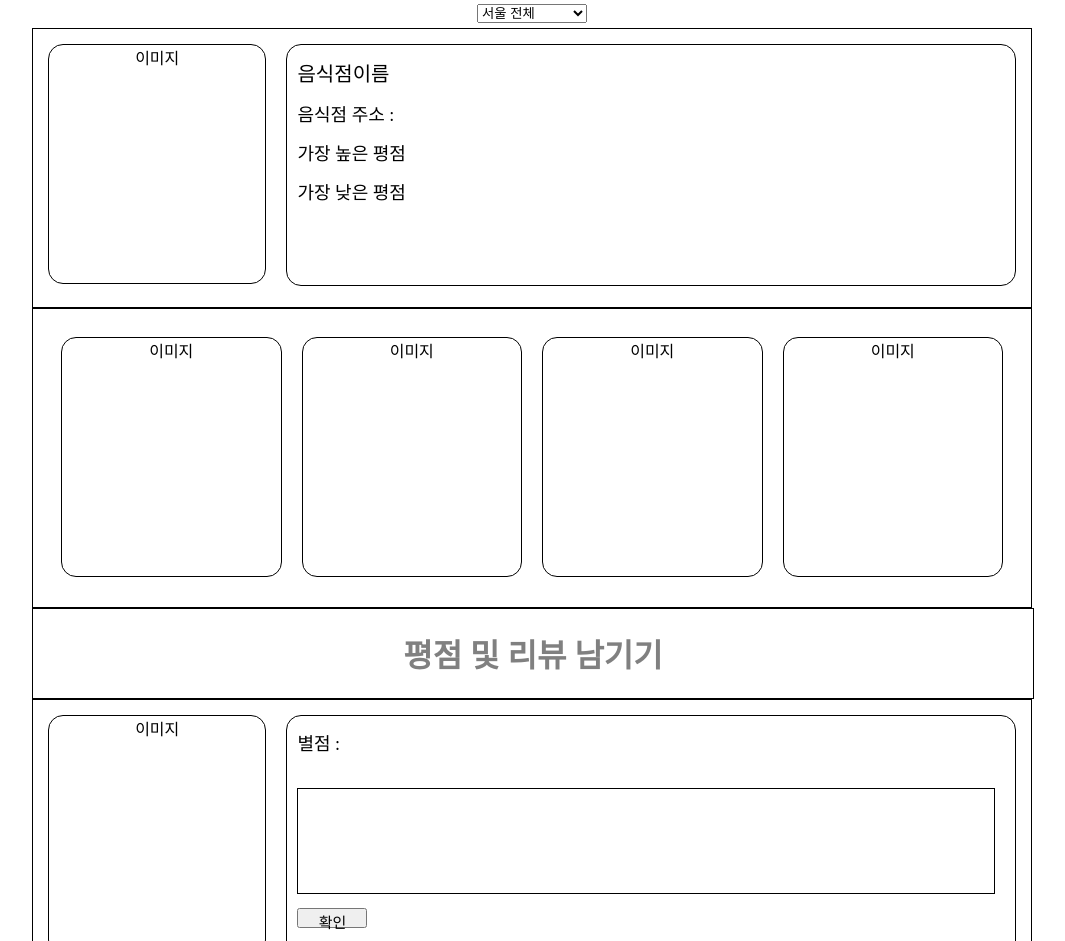
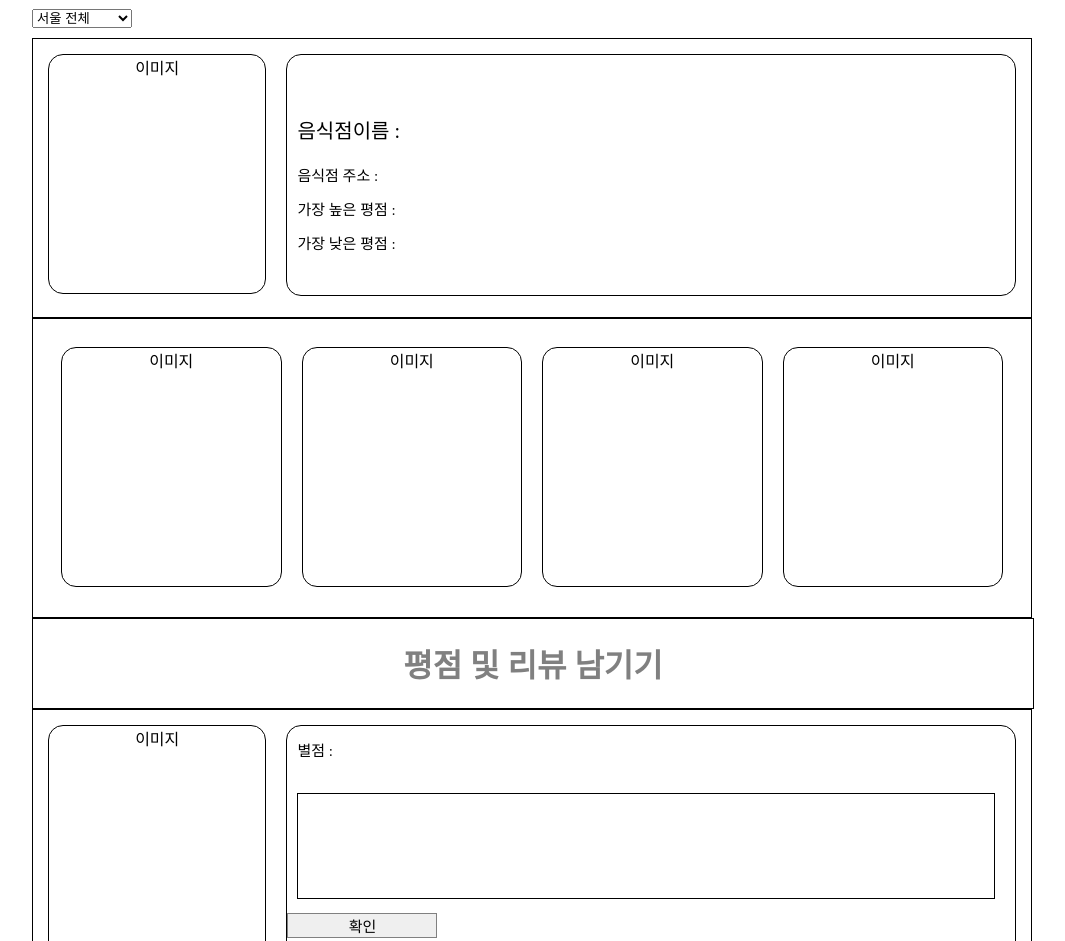
Before and after one commit to ryan9311/project_1, a Next.js app in the folder foodmap/: page /shopDetail in a window 1280 px wide. Shown: the part 111-1052 px from the top of the page, without its empty margins (108-1173 px from the left). Built offline with nearby package versions, Linux system fonts and the light colour scheme.

Commit message:
css.html 수정할부분 수정..

```diff
--- a/foodmap/src/components/common/reviewCard.js
+++ b/foodmap/src/components/common/reviewCard.js
@@ -26,7 +26,7 @@ export const RevWrap = styled.div`
   position: relative;
   border: 1px solid black;
   box-sizing: border-box;
-  border-radius: 10px;
+  //border-radius: 10px;
   margin: 0 auto;
   margin-bottom: 2px;
   display: flex;
--- a/foodmap/src/pages/comment/index.js
+++ b/foodmap/src/pages/comment/index.js
@@ -1,11 +1,12 @@
 import HeaderNav from '@/components/common/header_nav'
+import Layout from '@/components/common/layout'
 import RevWrap from '@/components/common/reviewCard'
 import styled from '@emotion/styled'
 
 const commentPage = () => {
   return (
     <AllWrap>
-      <HeaderNav></HeaderNav>
+      <Layout></Layout>
       <RevWrap></RevWrap>
       <RevWrap></RevWrap>
       <RevWrap></RevWrap>
--- a/foodmap/src/pages/shopDetail/index.js
+++ b/foodmap/src/pages/shopDetail/index.js
@@ -1,10 +1,11 @@
 import HeaderNav from '@/components/common/header_nav'
+import Layout from '@/components/common/layout'
 import styled from '@emotion/styled'
 
 const shopDetailPage = () => {
   return (
     <Container>
-      <HeaderNav></HeaderNav>
+      <Layout></Layout>
       <ListWrap>
         <option>서울 전체</option>
         <option>서울 강남</option>
@@ -16,9 +17,9 @@ const shopDetailPage = () => {
       <FoodTemaWrap>
         <FoodImage>이미지</FoodImage>
         <FoodDetail>
-          <FoodShopName>음식점이름</FoodShopName>
+          <FoodShopName>음식점이름 :</FoodShopName>
           <FoodShopInfo>음식점 주소 :</FoodShopInfo>
-          <FoodShopInfo>가장 높은 평점</FoodShopInfo>
+          <FoodShopInfo>가장 높은 평점 :</FoodShopInfo>
           {/* <div class="rating_box">
             <div class="rating">
               ★★★★★
@@ -26,7 +27,7 @@ const shopDetailPage = () => {
               <input type="range" value="1" step="1" min="0" max="10" />
             </div>
           </div> */}
-          <FoodShopInfo>가장 낮은 평점 </FoodShopInfo>
+          <FoodShopInfo>가장 낮은 평점 : </FoodShopInfo>
           {/* <div class="rating_box">
             <div class="rating">
               ★★★★★
@@ -81,8 +82,10 @@ export const Container = styled.div`
 `
 
 export const ListWrap = styled.select`
-  width: 110px;
-  margin: 5px auto;
+  /* width: 110px;
+  margin: 5px auto; */
+  margin: 10px 0;
+  width: 100px;
 `
 export const FoodTemaWrap = styled.div`
   width: 1000px;
@@ -110,13 +113,13 @@ export const FoodDetail = styled.div`
   height: 240px;
 `
 export const FoodShopName = styled.p`
-  margin: 13px 10px;
-  width: 20;
+  margin-top: 60px;
+  margin-left: 10px;
   font-size: 20px;
 `
 export const FoodShopInfo = styled.p`
   margin: 13px 10px;
-  font-size: 18px;
+  font-size: 15px;
 `
 
 // export const likeBtn = styled.div`
@@ -187,16 +190,26 @@ export const Text = styled.textarea`
   font-size: 18px;
   resize: none;
 `
+// export const Button = styled.button`
+//   display: inline-block;
+//   width: 70px;
+//   height: 30px;
+//   margin-left: 10px;
+//   //background-color: gray;
+//   // padding: 5px;
+//   height: 20px;
+//   font-size: 15px;
+//   text-align: center;
+//   align-items: center;
+//   //margin-right: 10px;
+// `
 export const Button = styled.button`
-  display: inline-block;
-  width: 70px;
-  height: 30px;
-  margin-left: 10px;
-  //background-color: gray;
-  // padding: 5px;
-  height: 20px;
+  width: 150px;
+  height: 25px;
+  // border-radius: 15px;
+  align-items: center;
+  border: 1px solid gray;
+  //background-color: pink;
   font-size: 15px;
-  text-align: center;
-  align-items: center;
-  //margin-right: 10px;
+  font-weight: 30px;
 `
```
Also changed, not shown: foodmap/src/pages/comment/commentUpdated/index.js (+3 -4 lines), foodmap/src/pages/signUp/index.js (+14 -2 lines).
